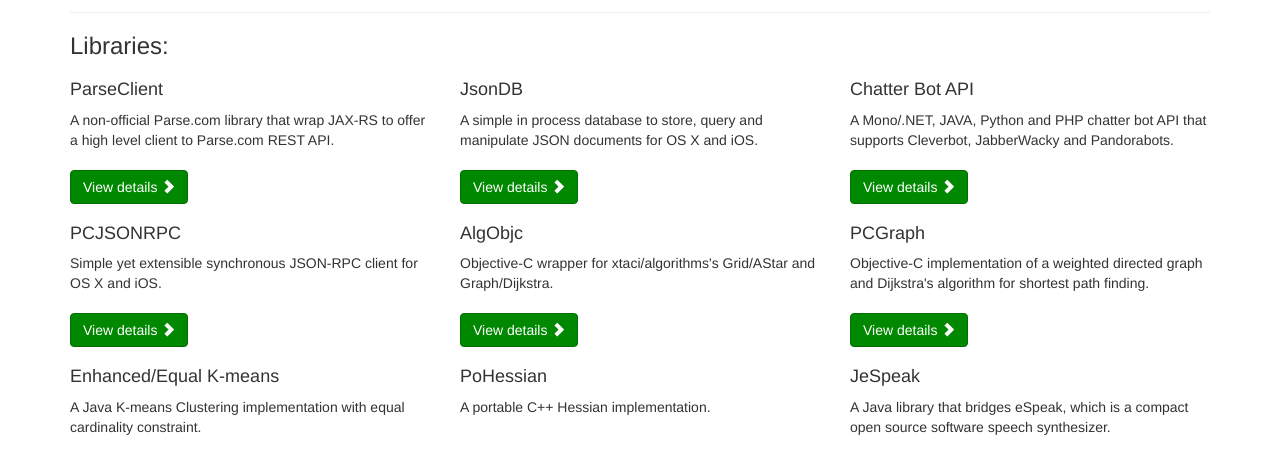
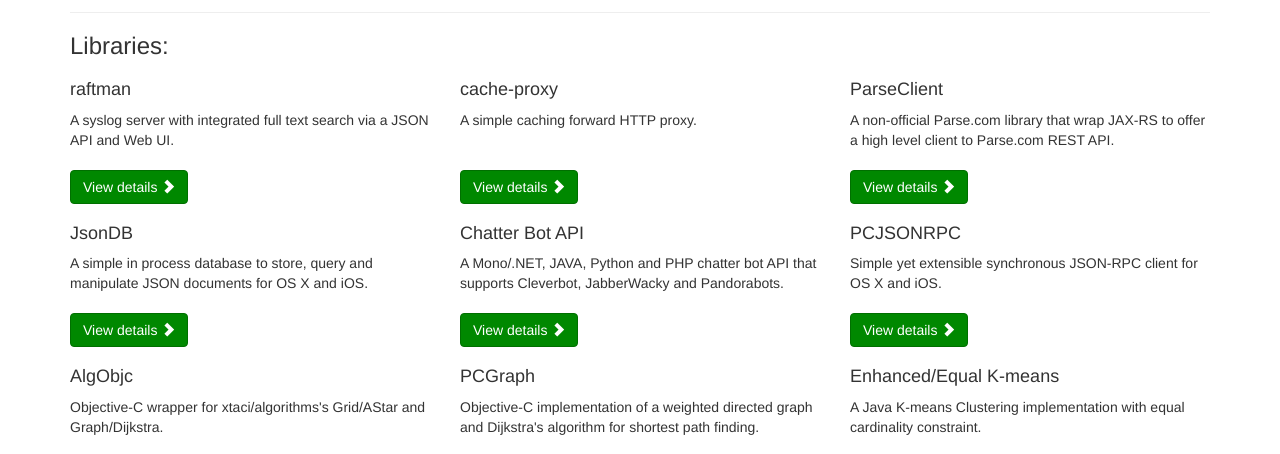
Before and after one commit to pierredavidbelanger/pierredavidbelanger.github.io, a plain HTML site: page index.html in a window 1280 px wide. Shown: the part 319-773 px from the top of the page. Drawn offline with Linux system fonts and the light colour scheme.

Commit message:
Update index.html

```diff
--- a/index.html
+++ b/index.html
@@ -41,6 +41,24 @@
     <div class="row">
 
         <div class="col-md-4">
+            <h4>raftman</h4>
+
+            <p class="project-description">A syslog server with integrated full text search via a JSON API and Web UI.</p>
+
+            <p><a class="btn btn-primary" href="https://github.com/pierredavidbelanger/raftman" role="button">View details <span
+                    class="glyphicon glyphicon-chevron-right"></span></a></p>
+        </div>
+
+        <div class="col-md-4">
+            <h4>cache-proxy</h4>
+
+            <p class="project-description">A simple caching forward HTTP proxy.</p>
+
+            <p><a class="btn btn-primary" href="https://github.com/pierredavidbelanger/cache-proxy" role="button">View details <span
+                    class="glyphicon glyphicon-chevron-right"></span></a></p>
+        </div>
+
+        <div class="col-md-4">
             <h4>ParseClient</h4>
 
             <p class="project-description">A non-official Parse.com library that wrap JAX-RS to offer a high level client to Parse.com REST API.</p>
@@ -54,7 +72,7 @@
 
             <p class="project-description">A simple in process database to store, query and manipulate JSON documents for OS X and iOS.</p>
 
-            <p><a class="btn btn-primary" href="http://cocoadocs.org/docsets/JsonDB/" role="button">View details <span
+            <p><a class="btn btn-primary" href="https://github.com/pierredavidbelanger/JsonDB" role="button">View details <span
                     class="glyphicon glyphicon-chevron-right"></span></a></p>
         </div>
 
@@ -73,7 +91,7 @@
 
             <p class="project-description">Simple yet extensible synchronous JSON-RPC client for OS X and iOS.</p>
 
-            <p><a class="btn btn-primary" href="http://cocoadocs.org/docsets/PCJSONRPC/" role="button">View
+            <p><a class="btn btn-primary" href="https://github.com/pierredavidbelanger/PCJSONRPC" role="button">View
                 details <span class="glyphicon glyphicon-chevron-right"></span></a></p>
         </div>
 
```
